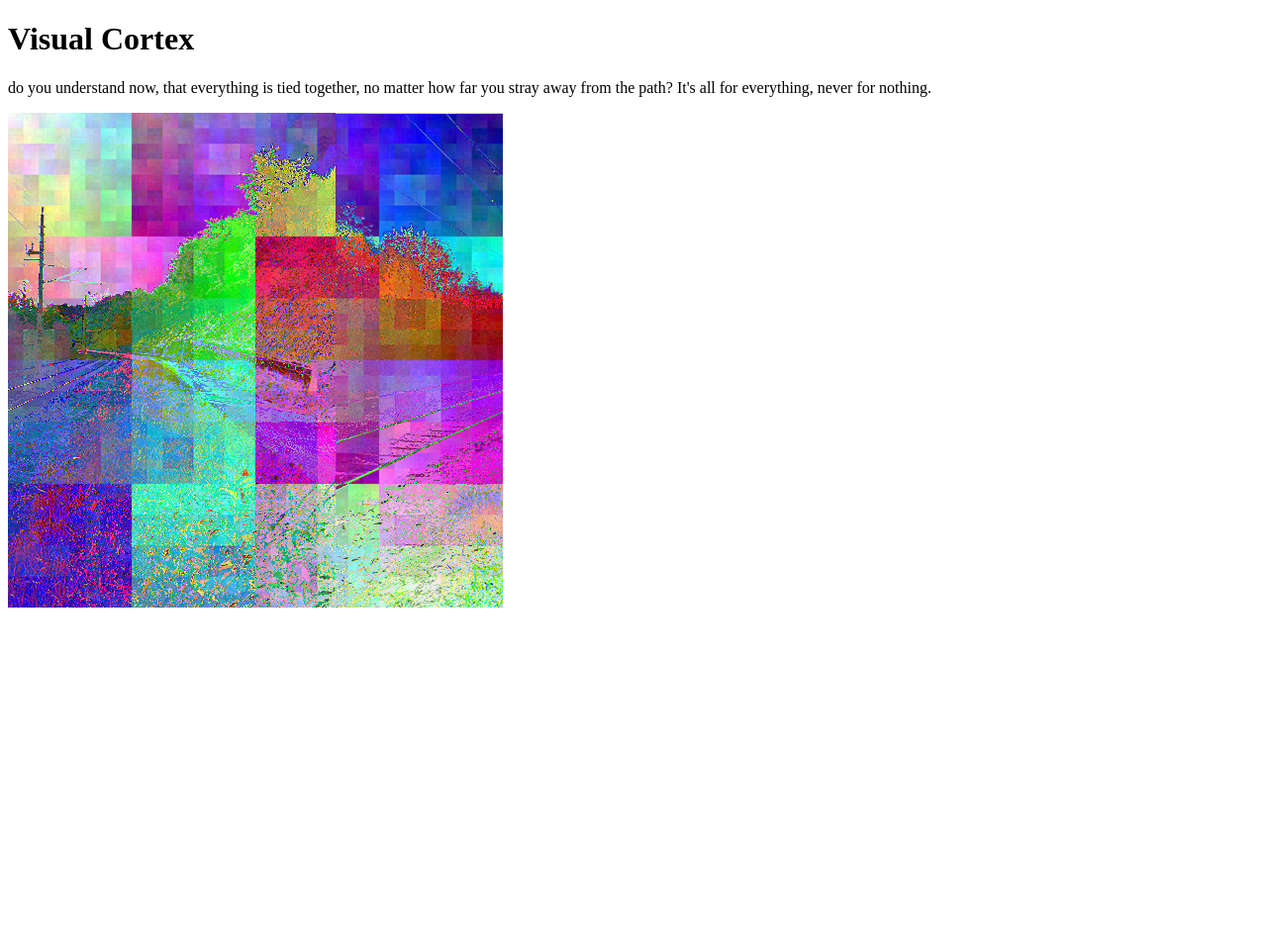
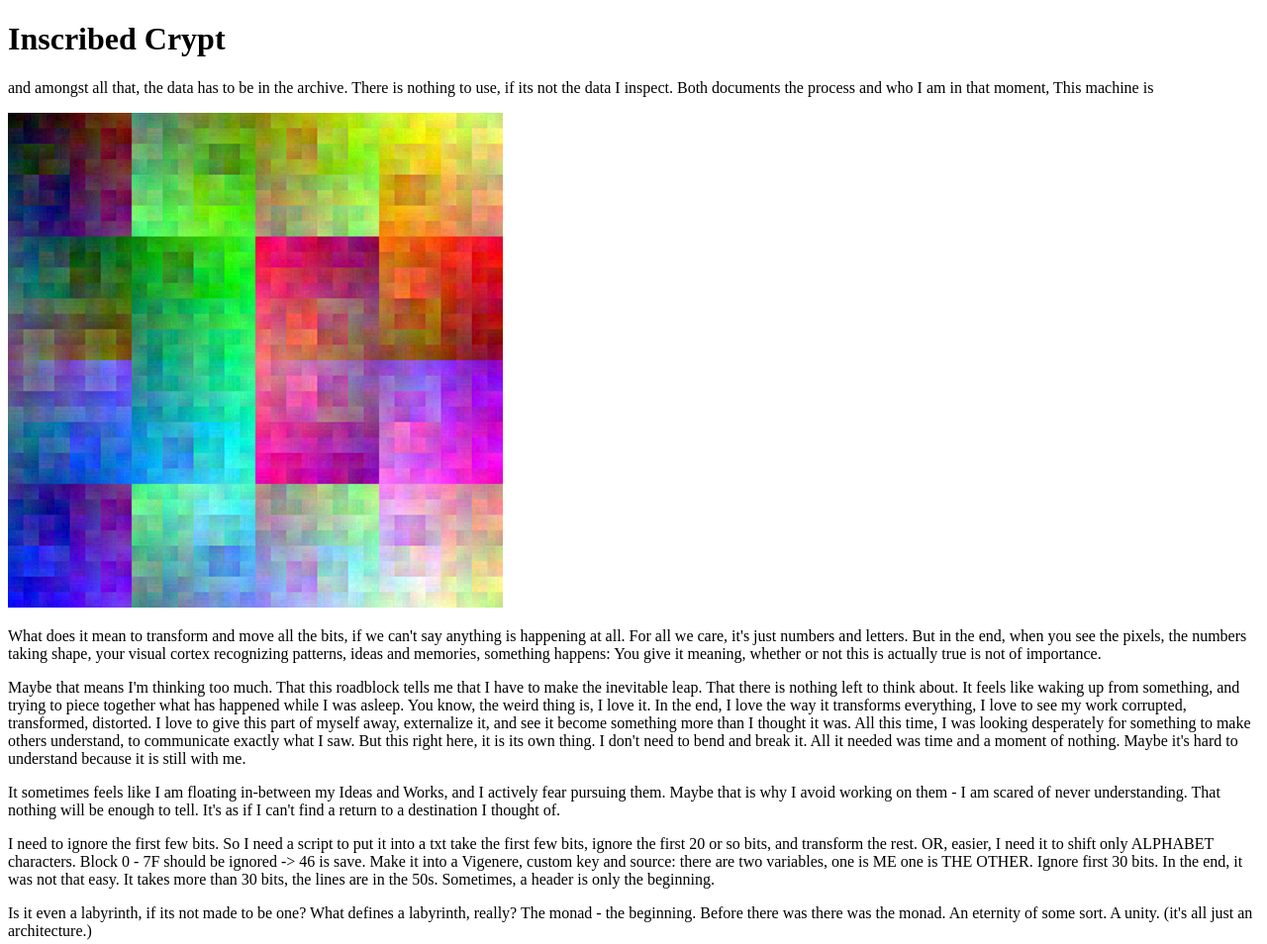
Before and after one commit to remainingArchive/remainingArchive.github.io, a plain HTML site: page index.html in a window 1280 px wide. Shown: the top 954 px of the page at 99% size. Before the commit the page ends 800 px from the top, so only its background shows below. Drawn offline with Linux system fonts and the light colour scheme.

Commit message:
beginning
it starts here

```diff
--- a/index.html
+++ b/index.html
@@ -3,13 +3,50 @@
 <head>
     <meta charset="UTF-8">
     <meta name="viewport" content="width=device-width, initial-scale=1.0">
-    <title>Archive</title>
+    <title>Inscribed Crypt</title>
 </head>
 <body>
-<h1>Visual Cortex</h1>
+<h1>Inscribed Crypt</h1>
+
+<p>and amongst all that, the data has to be in the archive. There is nothing to use, if its not the data I inspect. Both documents the process and who I am in that moment, This machine is</p>
+<img src="archive\complex.bmp" alt="Image">
+<p>What does it mean to transform and move all the bits, if we can't say anything is happening at all. For all we care, it's just numbers and letters. But in the end, when you see the pixels, the numbers taking shape, your visual cortex recognizing patterns, ideas and memories, something happens: You give it meaning, whether or not this is actually true is not of importance.</p>
+<p>Maybe that means I'm thinking too much. That this roadblock tells me that I have to make the inevitable leap. That there is nothing left to think about.
+
+It feels like waking up from something, and trying to piece together what has happened while I was asleep.
+
+You know, the weird thing is, I love it. In the end, I love the way it transforms everything, I love to see my work corrupted, transformed, distorted. I love to give this part of myself away, externalize it, and see it become something more than I thought it was.
+
+All this time, I was looking desperately for something to make others understand, to communicate exactly what I saw. But this right here, it is its own thing. I don't need to bend and break it. All it needed was time and a moment of nothing. Maybe it's hard to understand because it is still with me.</p>
+<p>It sometimes feels like I am floating in-between my Ideas and Works, and I actively fear pursuing them. Maybe that is why I avoid working on them - I am scared of never understanding. That nothing will be enough to tell.
+
+It's as if I can't find a return to a destination I thought of.</p>
+<p>I need to ignore the first few bits. So I need a script to put it into a txt take the first few bits, ignore the first 20 or so bits, and transform the rest. OR, easier, I need it to shift only ALPHABET characters.
+
+Block 0 - 7F should be ignored -> 46 is save.
+
+
+Make it into a Vigenere, custom key and source: there are two variables, one is ME one is THE OTHER.
+
+Ignore first 30 bits.
+
+In the end, it was not that easy. It takes more than 30 bits, the lines are in the 50s. Sometimes, a header is only the beginning.</p>
+<p>Is it even a labyrinth, if its not made to be one?
+What defines a labyrinth, really?
+
+The monad - the beginning.
+Before there was there was the monad. An eternity of some sort. A unity.
+
+(it's all just an architecture.)</p>
+<img src="archive\memory.bmp" alt="Image">
 <p>do you understand now, that everything is tied together, no matter how far you stray away from the path?
 
 It's all for everything, never for nothing.</p>
+<p>I need something to guide me back to everything that has happened. Through brute forcing only, nothing will continue. I see it all happening, but what is there to say, what is there to communicate?
 
-<img src="archive\myself.bmp" alt="Image">
+A graveyard, the crypt of all I ever thought of, my head full of empty promises. It is to close it all, for some time. Sometimes, we should let things rest.
+
+STAY FOCUSED
+MY MIND IS EITHER DRIFTING OR DIGGING; THE BIGGER PICTURE IS ALWAYS OUT OF GRIP, I NEVER RETURN HOME.</p>
+<p>This machine is slightly off. You start to realize, this is not for you. You can't open images, Zip files are irreparably damaged. The audio is inherrently wrong. The one thing you can do is destroy and encrypt, trying to find a pattern</p>
 </body>
```
Also changed, not shown: archive/archive.txt (added), archive/complex.bmp (added), archive/cortex.txt (added), archive/despite.txt (added), archive/floating.txt (added), archive/header.txt (added), archive/labyrinth.txt (added), archive/memory.bmp (added), archive/myself.bmp (deleted), archive/nothingeverything.txt (added), archive/stay.txt (added), archive/test.txt (deleted), archive/thismachine.txt (added), 3 other files.
